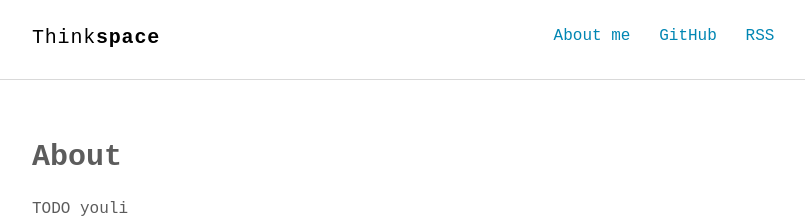
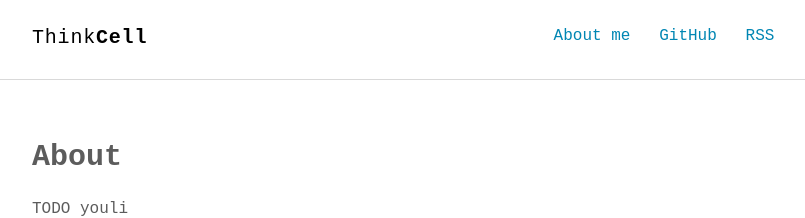
Before and after one commit to drivebyer/old-blog-theme, a Jekyll site: the page built from about.md, in a window 1280 px wide. Shown: the top 218 px of the page, without its empty margins (232-1037 px from the left). Built offline with Jekyll 4.4.1, drawn with Linux system fonts in a browser that asks for light colours; some web fonts are replaced.

Commit message:
Update _config.yml

```diff
--- a/_config.yml
+++ b/_config.yml
@@ -1,9 +1,9 @@
 # Site settings
 title_left    : "Think"
-title_right   : "space" # default: ""
+title_right   : "Cell" # default: ""
 description   : "Blog"
 keywords      : "blog, Java, code, life"
-url           : https://drivebyer.github.io/thinkspace # site url
+url           : https://drivebyer.github.io # site url
 baseurl       : "" # apply repo name like "/myproject" if used under gh-pages branch, else (under master branch) just leave empty/blank
 cover         : "" # image uri like logo/cover image for site seo
 
```
